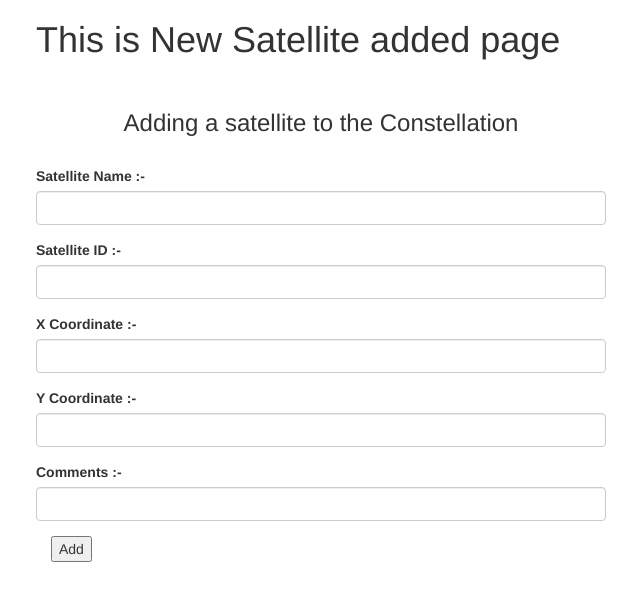
After one commit to sudheera-94/spaceX_starlink_project_webUI, a Django app: page /newSatellite/ in a window 1280 px wide. The commit adds this page. Shown: the top 601 px of the page, without its empty margins (34-674 px from the left). Run offline with Django 3.2, Linux system fonts and the light colour scheme; some libraries are stand-ins or nearby versions.

```diff
--- a/spaceX_starlink_webUI/urls.py
+++ b/spaceX_starlink_webUI/urls.py
@@ -13,11 +13,13 @@ Including another URLconf
     1. Import the include() function: from django.urls import include, path
     2. Add a URL to urlpatterns:  path('blog/', include('blog.urls'))
 """
+from django.conf.urls import url
 from django.urls import path
 from django.contrib import admin
-from webUI.views import GetInfo
+from webUI.views import GetInfo, form_name_view
 
 urlpatterns = [
     path('admin/', admin.site.urls),
     path('', GetInfo.as_view(template_name='home.html'), name='webUI (home) View'),
+    url('newSatellite/', form_name_view, name='new Satellite')
 ]
--- /dev/null
+++ b/templates/new_satellite.html
@@ -0,0 +1,56 @@
+<!DOCTYPE html>
+<html lang="en">
+<head>
+    <meta charset="UTF-8">
+    <title>New Satellite</title>
+    <link rel="stylesheet" href="https://maxcdn.bootstrapcdn.com/bootstrap/3.3.7/css/bootstrap.min.css"
+          integrity="sha384-BVYiiSIFeK1dGmJRAkycuHAHRg32OmUcww7on3RYdg4Va+PmSTsz/K68vbdEjh4u" crossorigin="anonymous">
+</head>
+<body>
+{#    <div class="container">#}
+{#        <form method="post">#}
+{#            {{ form.as_p }}#}
+{#            {% csrf_token %}#}
+{#            <input type="submit" class="btn btn-primary" value="submit">#}
+{#        </form>#}
+{#    </div>#}
+    <div class="container">
+        <h1>This is New Satellite added page</h1>
+    </div>
+
+    <br>
+
+    <div class="container">
+        <div class="col-sm-6">
+            <div style="text-align: center;"><h3>Adding a satellite to the Constellation</h3></div>
+            <br>
+            <form class="form-horizontal" action="http://127.0.0.1:8001/add/" method="post">{% csrf_token %}
+
+                <div class="form-group">
+                    <label for="satelliteName">Satellite Name :- </label>
+                    <input class="form-control" type="text" id="satelliteName" name="satelliteName">
+                </div>
+                <div class="form-group">
+                    <label for="satelliteId">Satellite ID :- </label>
+                    <input class="form-control" type="number" id="satelliteId" name="satelliteId">
+                </div>
+                <div class="form-group">
+                    <label for="xCoordinate">X Coordinate :- </label>
+                    <input class="form-control" type="number" id="xCoordinate" name="xCoordinate">
+                </div>
+                <div class="form-group">
+                    <label for="yCoordinate">Y Coordinate :- </label>
+                    <input class="form-control" type="number" id="yCoordinate" name="yCoordinate">
+                </div>
+                <div class="form-group">
+                    <label for="comments">Comments :- </label>
+                    <input class="form-control" type="text" id="comments" name="comments">
+                </div>
+                <input type="submit" value="Add">
+
+            </form>
+        </div>
+    </div>
+
+</body>
+</html>
--- a/webUI/views.py
+++ b/webUI/views.py
@@ -1,23 +1,25 @@
 from django.shortcuts import render
-import requests
+from django.views import View
 from django.views.generic import TemplateView
+
+from .forms import NewSatellite
 from .services import get_Info
 
 
 class GetInfo(TemplateView):
     template_name = 'home.html'
 
+    # Get request handling
     def get_context_data(self, *args, **kwargs):
         context = {
-            'info' : get_Info()
+            'info': get_Info()
         }
         return context
 
-# def home(request):
-#     response = requests.get('http://127.0.0.1:8000/add/1.json')
-#     satelliteData = response.json()
-#     return render(request, 'core/home.html', {
-#         'satelliteId': satelliteData['satelliteId'],
-#         'satelliteName': satelliteData['satelliteName'],
-#         'comments': satelliteData['comments']
-#     })
+
+def home(request):
+    return render(request, 'home.html')
+
+
+def form_name_view(request):
+    return render(request, 'new_satellite.html')
```
Also changed, not shown: templates/home.html (+71 -2 lines), webUI/forms.py (added, +8 -0 lines), templates/uiScript.js (added).
